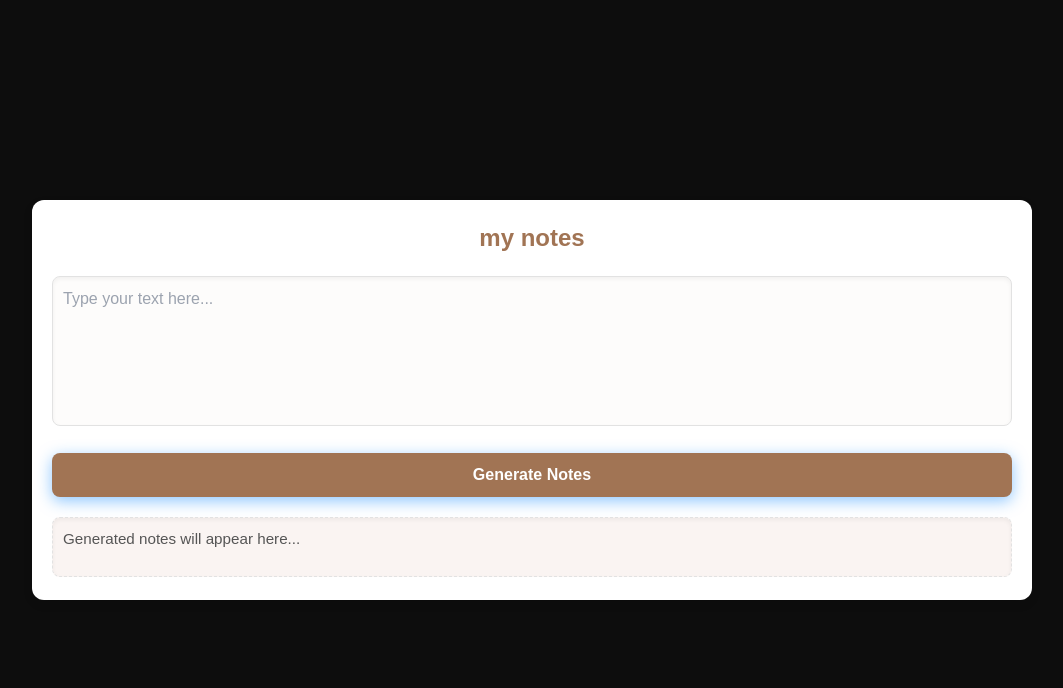
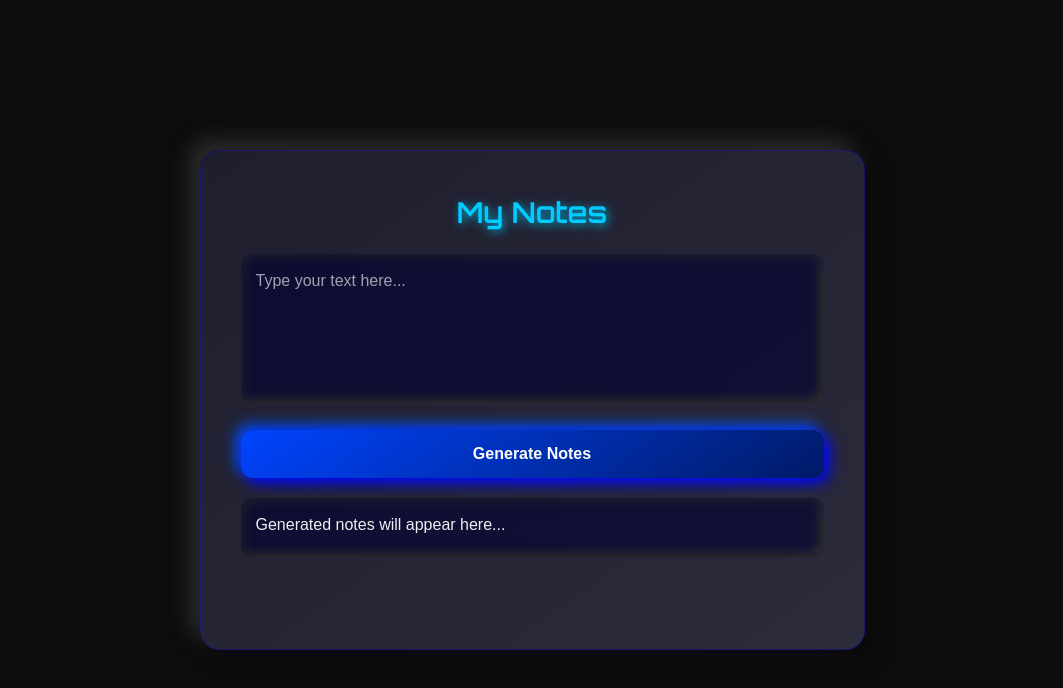
Before and after one commit to Vaish-011/NoteXpress, a React (Create React App) app in the folder Frontend/fe/: page /note-maker in a window 1280 px wide. Shown: the top 688 px of the page, without its empty margins (108-1171 px from the left). Built offline with nearby package versions, Linux system fonts and the light colour scheme.

Commit message:
"Note Maker"

```diff
--- a/Frontend/fe/src/components/NoteMaker/NoteMaker.css
+++ b/Frontend/fe/src/components/NoteMaker/NoteMaker.css
@@ -1,80 +1,213 @@
-/* Note card styles */
-.note-card {
-  width: 90%; /* Adjust to take most of the screen horizontally */
-  max-width: 1200px; /* Ensure it doesn't get too wide on large screens */
-  background: #fff;
-  border-radius: 12px;
-  box-shadow: 0 4px 10px rgba(0, 0, 0, 0.1);
-  padding: 20px;
-  font-family: "Poppins", sans-serif;
-  position: relative;
-  margin: 0 auto; /* Center the card horizontally */
-  min-height: 400px; /* Optional: Add a minimum height for better balance */
+/* Dark Theme 3D Notemaker Styles */
+
+/* Container Styling */
+.note-maker-container {
+  display: flex;
+  justify-content: center;
+  align-items: center;
+  height: 100vh;
+  width:700px;
+
 }
 
-/* Note card styles */
-.note-card {
-  width: 1000px;
-  background: #fff;
-  border-radius: 12px;
-  box-shadow: 0 4px 10px rgba(0, 0, 0, 0.1);
-  padding: 20px;
-  font-family: "Poppins", sans-serif;
-  position: relative;
+/* Apply Orbitron only to the heading */
+.note-title {
+  text-align: center;
+  font-size: 1.8rem;
+  font-weight: bold;
+  color: #00ccff;
+  text-shadow: 2px 2px 10px rgba(0, 204, 255, 0.8);
+  margin-bottom: 20px;
+  font-family: "Orbitron", sans-serif;
 }
 
-/* Title styles */
+/* Normal font style for all other text */
+.note-card,
+.note-input,
+.generate-btn,
+.note-output {
+  font-family: Arial, sans-serif; /* Or any other normal font */
+  font-weight: normal;
+}
+
+/* Note Card Styling */
+.note-card {
+  width: 95%;
+  max-width: 1400px;
+  background: linear-gradient(145deg, #1e1e2e, #2b2b3c);
+  border-radius: 20px;
+  box-shadow: 10px 10px 20px #0a0a0a, -10px -10px 20px #2e2e2e;
+  padding: 40px;
+  font-family: "Orbitron", sans-serif;
+  position: relative;
+  color: #eeeeee;
+  margin: 0 auto;
+  min-height: 500px;
+  border: 1px solid rgba(0, 0, 255, 0.3);
+}
+
+/* Title Styling */
 .note-title {
   text-align: center;
-  font-size: 1.5rem;
+  font-size: 1.8rem;
   font-weight: bold;
-  color: #a17454;
+  color: #00ccff;
+  text-shadow: 2px 2px 10px rgba(0, 204, 255, 0.8);
   margin-bottom: 20px;
 }
 
-/* Input styles */
+/* Input Box Styling */
 .note-input {
   width: 100%;
   height: 150px;
-  padding: 10px;
-  border: 1px solid #e2e2e2;
-  border-radius: 8px;
+  padding: 15px;
+  border: none;
+  border-radius: 12px;
   font-size: 1rem;
   resize: none;
-  background: #fdfcfb;
-  font-family: "Poppins", sans-serif;
-  margin-bottom: 20px;
-  box-shadow: inset 0 2px 4px rgba(0, 0, 0, 0.05);
+  background: rgba(0, 0, 50, 0.6);
+  color: #fff;
+  /* Dark Theme 3D Notemaker Styles */
+
+/* Container Styling */
+.note-maker-container {
+  display: flex;
+  justify-content: center;
+  align-items: center;
+  height: 100vh;
+  background: #0d1117;
 }
 
-/* Button styles */
+/* Note Card Styling */
+.note-card {
+  width: 90%;
+  max-width: 1200px;
+  background: linear-gradient(145deg, #1e1e2e, #2b2b3c);
+  border-radius: 20px;
+  box-shadow: 10px 10px 20px #0a0a0a, -10px -10px 20px #2e2e2e;
+  padding: 30px;
+
+  position: relative;
+  color: #eeeeee;
+  margin: 0 auto;
+  min-height: 400px;
+  border: 1px solid rgba(0, 0, 255, 0.3);
+}
+
+/* Title Styling */
+.note-title {
+  text-align: center;
+  font-size: 1.8rem;
+  font-weight: bold;
+  color: #00ccff;
+  text-shadow: 2px 2px 10px rgba(0, 204, 255, 0.8);
+  margin-bottom: 20px;
+}
+
+/* Input Box Styling */
+.note-input {
+  width: 100%;
+  height: 150px;
+  padding: 15px;
+  border: none;
+  border-radius: 12px;
+  font-size: 1rem;
+  resize: none;
+  background: rgba(0, 0, 50, 0.6);
+  color: #fff;
+
+  box-shadow: inset 5px 5px 10px #1a1a2e, inset -5px -5px 10px #2e2e2e;
+  outline: none;
+  transition: 0.3s;
+}
+
+.note-input:focus {
+  border: 2px solid #00ccff;
+  box-shadow: 0 0 15px #00ccff;
+}
+
+/* Button Styling */
 .generate-btn {
   width: 100%;
-  padding: 10px;
-  background: #a17454;
+  padding: 12px;
+  background: linear-gradient(145deg, #0044ff, #001a66);
   color: #fff;
   border: none;
-  border-radius: 8px;
+  border-radius: 12px;
   font-size: 1rem;
   font-weight: bold;
   cursor: pointer;
-  transition: background 0.3s ease;
+  transition: all 0.3s ease;
+  box-shadow: 5px 5px 15px #0000ff, -5px -5px 15px #0055ff;
 }
 
 .generate-btn:hover {
-  background: #814e37;
+  background: linear-gradient(145deg, #001a66, #0044ff);
+  box-shadow: inset 5px 5px 15px #0f0f0f, inset -5px -5px 15px #2e2e2e;
+  transform: scale(1.05);
 }
 
-/* Output styles */
+.generate-btn:active {
+  transform: scale(0.95);
+}
+
+/* Output Box Styling */
 .note-output {
   margin-top: 20px;
-  background: #faf4f2;
-  padding: 10px;
-  border: 1px dashed #e2e2e2;
-  border-radius: 8px;
-  color: #555;
-  font-family: "Poppins", sans-serif;
-  font-size: 0.95rem;
+  background: rgba(0, 0, 50, 0.6);
+  padding: 15px;
+  border-radius: 12px;
+  color: #eee;
+
+  font-size: 1rem;
   min-height: 60px;
-  box-shadow: inset 0 2px 4px rgba(0, 0, 0, 0.05);
+  box-shadow: inset 5px 5px 10px #1a1a2e, inset -5px -5px 10px #2e2e2e;
 }
+
+  box-shadow: inset 5px 5px 10px #1a1a2e, inset -5px -5px 10px #2e2e2e;
+  outline: none;
+  transition: 0.3s;
+}
+
+.note-input:focus {
+  border: 2px solid #00ccff;
+  box-shadow: 0 0 15px #00ccff;
+}
+
+/* Button Styling */
+.generate-btn {
+  width: 100%;
+  padding: 12px;
+  background: linear-gradient(145deg, #0044ff, #001a66);
+  color: #fff;
+  border: none;
+  border-radius: 12px;
+  font-size: 1rem;
+  font-weight: bold;
+  cursor: pointer;
+  transition: all 0.3s ease;
+  box-shadow: 5px 5px 15px #0000ff, -5px -5px 15px #0055ff;
+}
+
+.generate-btn:hover {
+  background: linear-gradient(145deg, #001a66, #0044ff);
+  box-shadow: inset 5px 5px 15px #0f0f0f, inset -5px -5px 15px #2e2e2e;
+  transform: scale(1.05);
+}
+
+.generate-btn:active {
+  transform: scale(0.95);
+}
+
+/* Output Box Styling */
+.note-output {
+  margin-top: 20px;
+  background: rgba(0, 0, 50, 0.6);
+  padding: 15px;
+  border-radius: 12px;
+  color: #eee;
+
+  font-size: 1rem;
+  min-height: 60px;
+  box-shadow: inset 5px 5px 10px #1a1a2e, inset -5px -5px 10px #2e2e2e;
+}
--- a/Frontend/fe/src/components/NoteMaker/NoteMaker.jsx
+++ b/Frontend/fe/src/components/NoteMaker/NoteMaker.jsx
@@ -13,7 +13,7 @@ const NoteMaker = () => {
   return (
     <div className="note-maker-container">
       <div className="note-card">
-        <h2 className="note-title">my notes</h2>
+        <h2 className="note-title">My Notes</h2>
         <textarea
           className="note-input"
           placeholder="Type your text here..."
```
